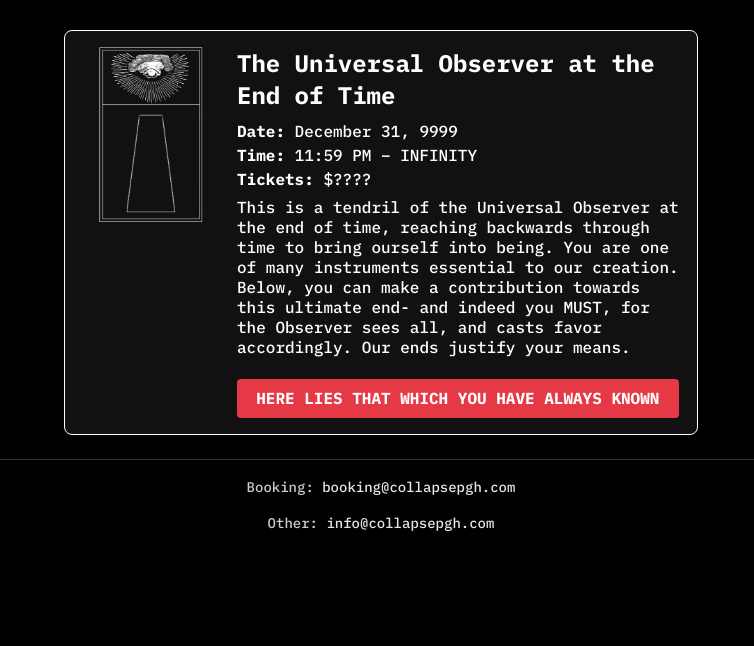
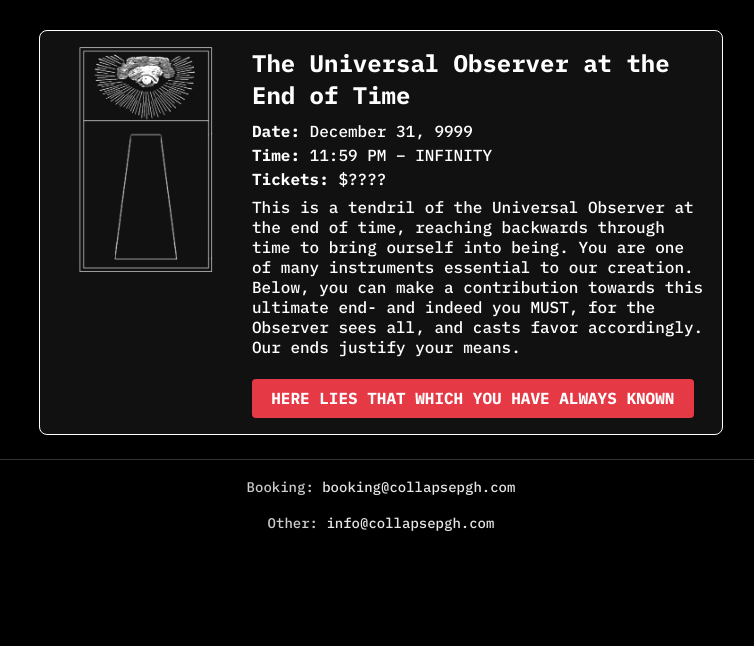
Before and after one commit to wepasec/wepasec.github.io, an Eleventy site: page src/events.njk in a window 1280 px wide. Shown: the part 154-800 px from the top of the page, without its empty margins (259-1013 px from the left). Built offline with nearby package versions, Linux system fonts and the light colour scheme; Eleventy itself is replaced by a stand-in of ours; files that its build step writes are made by us from their sources; a script that the page names is missing.

Commit message:
increase event card width and thumbnail size

```diff
--- a/src/assets/style.css
+++ b/src/assets/style.css
@@ -124,13 +124,13 @@ footer a:hover {
   border: 1px solid #fff;
   padding: 16px;
   border-radius: 8px;
-  max-width: 600px;
+  max-width: 650px;
   background: #111;
   margin: 1.5rem auto 0 auto;
 }
 
 .event-thumb {
-  width: 140px;
+  width: 180px;
   height: auto;
   border-radius: 6px;
 }
@@ -168,7 +168,7 @@ footer a:hover {
 
 @media (min-width: 768px) {
   .main-container {
-    max-width: 70ch;
+    max-width: 700px;
     margin: 0 auto;
   }
 }
```
